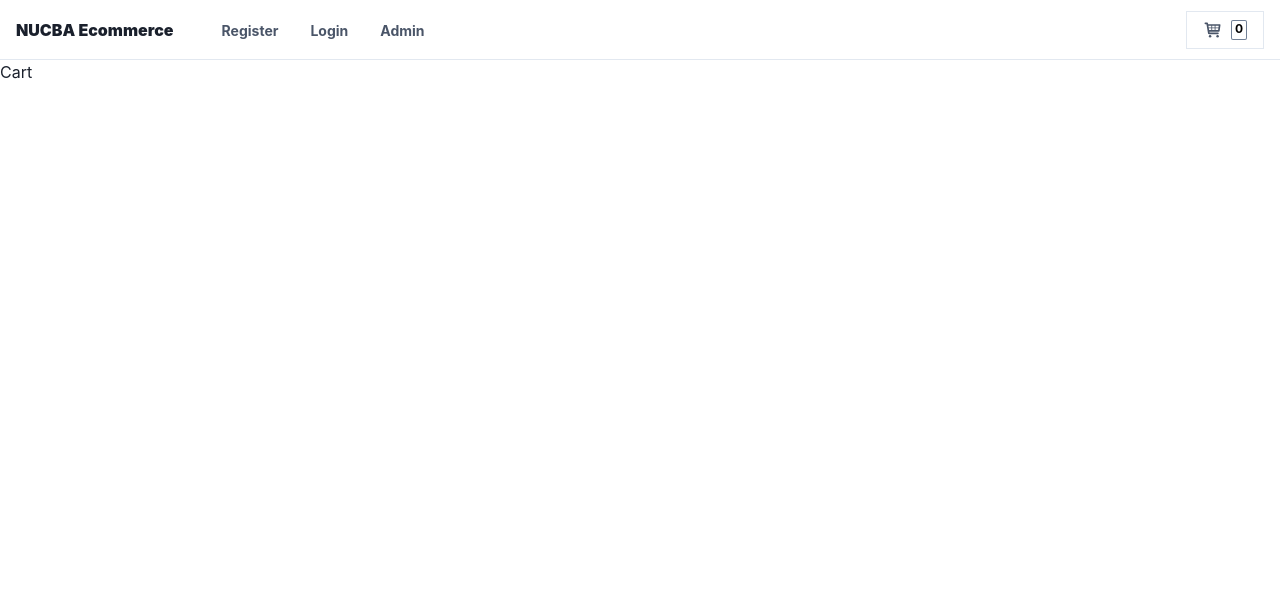
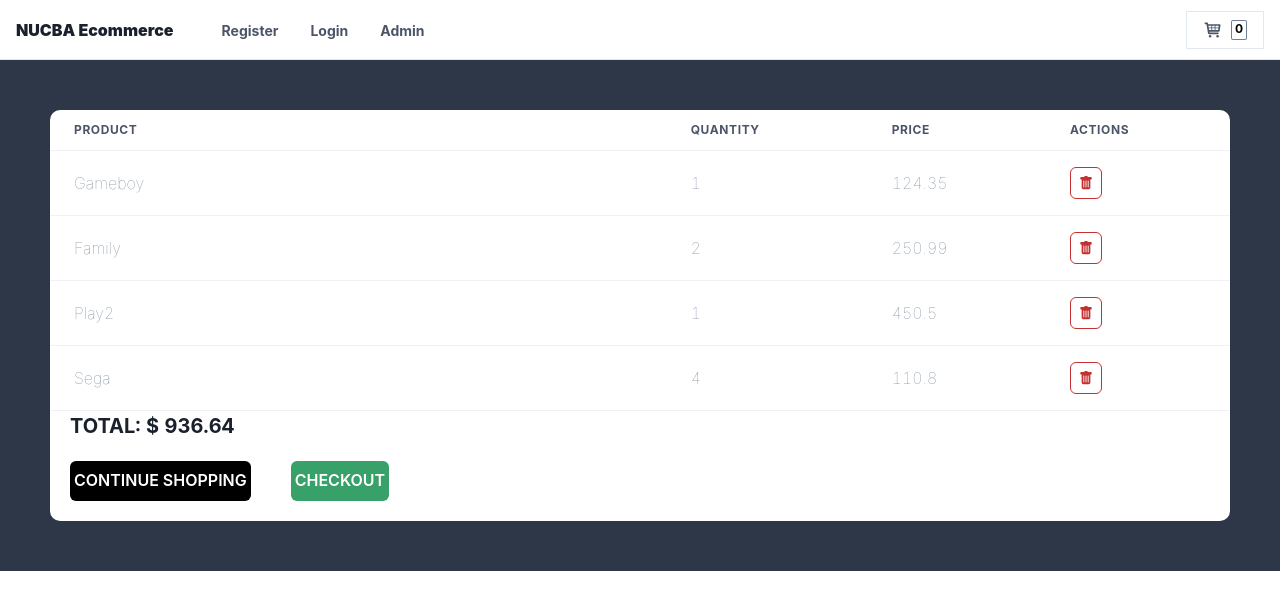
Before and after one commit to ttSpeaker/nucba-ecommerce-12, a React (Create React App) app in the folder client/: page /cart in a window 1280 px wide. Shown: the top 610 px of the page. Built offline with nearby package versions, Linux system fonts and the light colour scheme.

Commit message:
maquetado de vista de shopCart

```diff
--- /dev/null
+++ b/client/src/components/Button/Button.js
@@ -0,0 +1,23 @@
+import { Button, useColorModeValue } from '@chakra-ui/react';
+
+export default function ClickMe( {buttonCaption, buttonColor, onHandleButton} ) {
+
+  return (
+    <Button
+    textTransform= "uppercase"
+    padding = "10px"
+    margin={5}
+    px={1}
+    bg={useColorModeValue(`${buttonColor}`, 'gray.900')}
+    color={'white'}
+    rounded={'md'}
+    _hover={{
+      transform: 'translateY(-2px)',
+      boxShadow: 'lg',
+    }}
+    onClick={onHandleButton}>
+
+    {buttonCaption}
+  </Button>
+  );
+}
--- a/client/src/pages/Cart/Cart.js
+++ b/client/src/pages/Cart/Cart.js
@@ -1,10 +1,210 @@
 import Navbar from "../../components/Navbar/Navbar";
+import Button from "../../components/Button/Button";
+import React from "react";
+import {
+  Flex,
+  useColorModeValue,
+  ButtonGroup,
+  IconButton,
+  Table,
+  Thead,
+  Tr,
+  Th,
+  Td,
+  Tbody,
+  Box,
+  Link
+} from "@chakra-ui/react";
+
+import {  BsFillTrashFill } from "react-icons/bs";
+import { Link as RouteLink } from "react-router-dom";
+
 
 const Cart = () => {
+
+    // TRAER EL CARRITO DE COMPRAS DEL USUSARIO DE LA DB
+    const data = [
+      {
+        name: "Gameboy",
+        quantity: 1,
+        price: 124.35,
+      },
+
+      {
+        name: "Family",
+        quantity: 2,
+        price: 250.99,
+      },
+
+      {
+        name: "Play2",
+        quantity: 1,
+        price: 450.50,
+      },
+
+      {
+        name: "Sega",
+        quantity: 4,
+        price: 110.80,
+      },
+    ];
+
+  const total = data.reduce((acc, cur) => acc + cur.price, 0);
+
+
+  const header = ["product", "quantity", "price", "actions"];
+
+  const handleCheckout = () => {
+    console.log("To checkout");
+  }
+
+
   return (
     <div>
-      <Navbar />
-      <div>Cart</div>
+
+    <Navbar />
+    <Flex
+      w="full"
+      bg="#2D3748"
+      p={50}
+      alignItems="center"
+      justifyContent="center"
+    >
+      <Table
+        w="full"
+        rounded={10}
+        bg={useColorModeValue("white", "black")}
+        display={{
+          base: "block",
+          md: "table",
+        }}
+        sx={{
+          "@media print": {
+            display: "table",
+          },
+        }}
+      >
+        <Thead
+          display={{
+            base: "none",
+            md: "table-header-group",
+          }}
+          sx={{
+            "@media print": {
+              display: "table-header-group",
+            },
+          }}
+        >
+          <Tr>
+            {header.map((x) => (
+              <Th key={x}>{x}</Th>
+            ))}
+          </Tr>
+        </Thead>
+        <Tbody
+          display={{
+            base: "block",
+            lg: "table-row-group",
+          }}
+          sx={{
+            "@media print": {
+              display: "table-row-group",
+            },
+          }}
+        >
+          {data.map((token, tid) => {
+            return (
+              <Tr
+                key={tid}
+                display={{
+                  base: "grid",
+                  md: "table-row",
+                }}
+                sx={{
+                  "@media print": {
+                    display: "table-row",
+                  },
+                  gridTemplateColumns: "minmax(0px, 35%) minmax(0px, 65%)",
+                  gridGap: "10px",
+                }}
+              >
+                {Object.keys(token).map((x) => {
+                  return (
+                    <React.Fragment key={`${tid}${x}`}>
+                      <Td
+                        display={{
+                          base: "table-cell",
+                          md: "none",
+                        }}
+                        sx={{
+                          "@media print": {
+                            display: "none",
+                          },
+                          textTransform: "uppercase",
+                          color: "black",
+                          fontSize: "xs",
+                          fontWeight: "bold",
+                          letterSpacing: "wider",
+                          fontFamily: "heading",
+                        }}
+                      >
+                        {x}
+                      </Td>
+                      <Td
+                        color={"gray.500"}
+                        fontSize="md"
+                        fontWeight="hairline"
+                      >
+                        {token[x]}
+                      </Td>
+                    </React.Fragment>
+                  );
+                })}
+                <Td
+                  display={{
+                    base: "table-cell",
+                    md: "none",
+                  }}
+                  sx={{
+                    "@media print": {
+                      display: "none",
+                    },
+                    textTransform: "uppercase",
+                    color: "black",
+                    fontSize: "xs",
+                    fontWeight: "bold",
+                    letterSpacing: "wider",
+                    fontFamily: "heading",
+                  }}
+                >
+                  Actions
+                </Td>
+                <Td>
+                  <ButtonGroup variant="solid" size="sm" spacing={3}>
+                    <IconButton
+                      colorScheme="red"
+                      variant="outline"
+                      icon={<BsFillTrashFill />}
+                    />
+                  </ButtonGroup>
+                </Td>
+              </Tr>
+            );
+          })}
+        </Tbody>
+        <Flex flexDirection = "column">
+          <Box fontSize= "xl" fontWeight="bold" textTransform= "uppercase" marginLeft = "20px">
+              total: $ {total}
+          </Box>
+          <Box>
+             <Link as={RouteLink} to={'/home'}>
+              <Button buttonCaption = "Continue Shopping" buttonColor = "#000000"/>
+             </Link>
+            <Button buttonCaption = "Checkout" buttonColor = "#38A169"  onHandleButton = {handleCheckout}/>
+          </Box>
+        </Flex>
+      </Table>
+    </Flex>
     </div>
   );
 };
--- a/client/src/pages/Home/Home.js
+++ b/client/src/pages/Home/Home.js
@@ -44,7 +44,7 @@
       <Wrap spacing="20px" align="center" shouldWrapChildren="true">
         {data.map( (p, index)  =>
                 <WrapItem>
-                    <ProductCard imageURL = {p.imageURL} name = {p.name} price = {p.price} />
+                    <ProductCard imageURL = {p.imageURL} name = {p.name} price = {p.price} key = {index}/>
                 </WrapItem>
             )}
       </Wrap>
```
